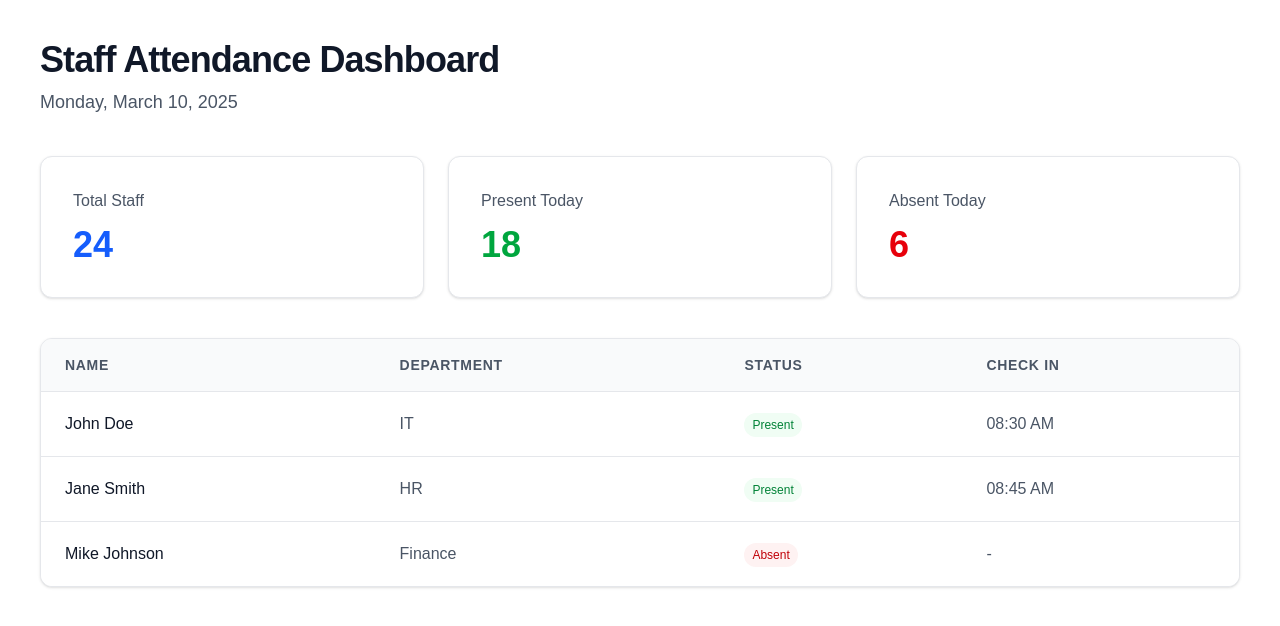
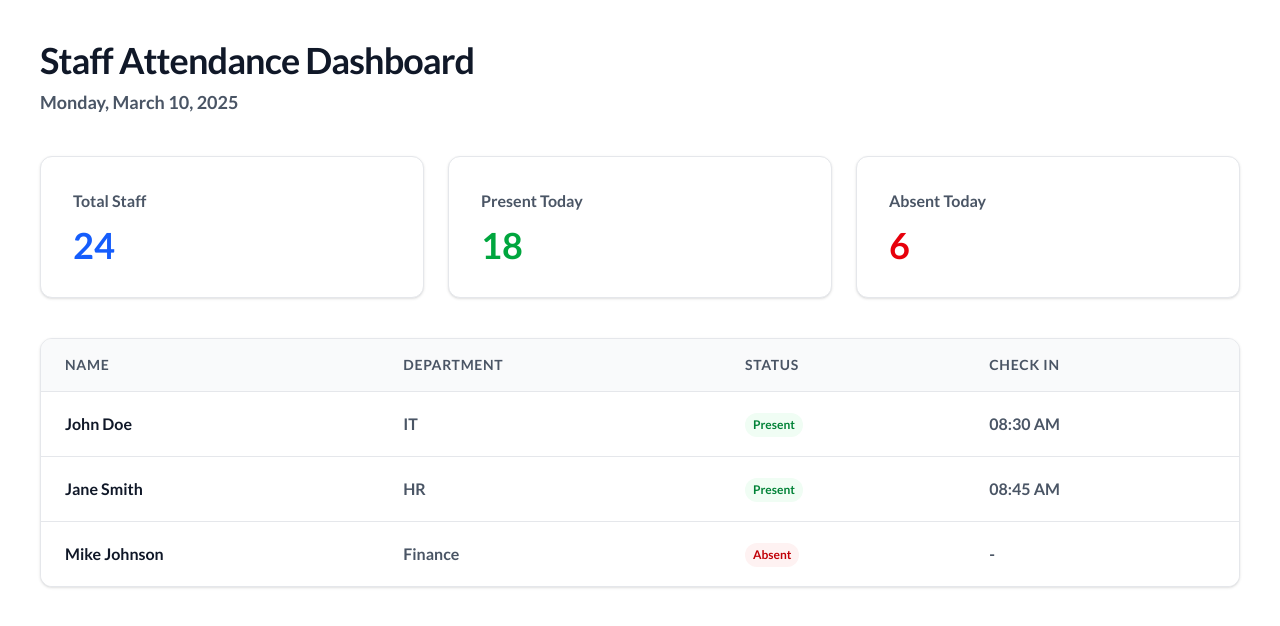
Before and after one commit to aguchristopher/absu-girl-project, a Next.js app in the folder dashboard/: page / in a window 1280 px wide. Shown: the top 626 px of the page. Built offline with nearby package versions, Linux system fonts and the light colour scheme.

Commit message:
Refactor font usage in layout component to streamline styles

```diff
--- a/dashboard/src/app/layout.js
+++ b/dashboard/src/app/layout.js
@@ -1,16 +1,10 @@
 import { Geist, Geist_Mono, Lato } from "next/font/google";
 import "./globals.css";
 
-const geistSans = Geist({
-  variable: "--font-geist-sans",
+const lato = Lato({
+  weight: "700",
   subsets: ["latin"],
 });
-
-const geistMono = Lato({
-  subsets: ["latin"],
-  weight: "300",
-});
-// Add more font declarations as needed
 
 export const metadata = {
   title: "Create Next App",
@@ -20,9 +14,7 @@ export const metadata = {
 export default function RootLayout({ children }) {
   return (
     <html lang="en">
-      <body
-        className={`${geistSans.variable} ${geistMono.variable} antialiased bg-white`}
-      >
+      <body className={`${lato.className} antialiased bg-white`}>
         {children}
       </body>
     </html>
```
